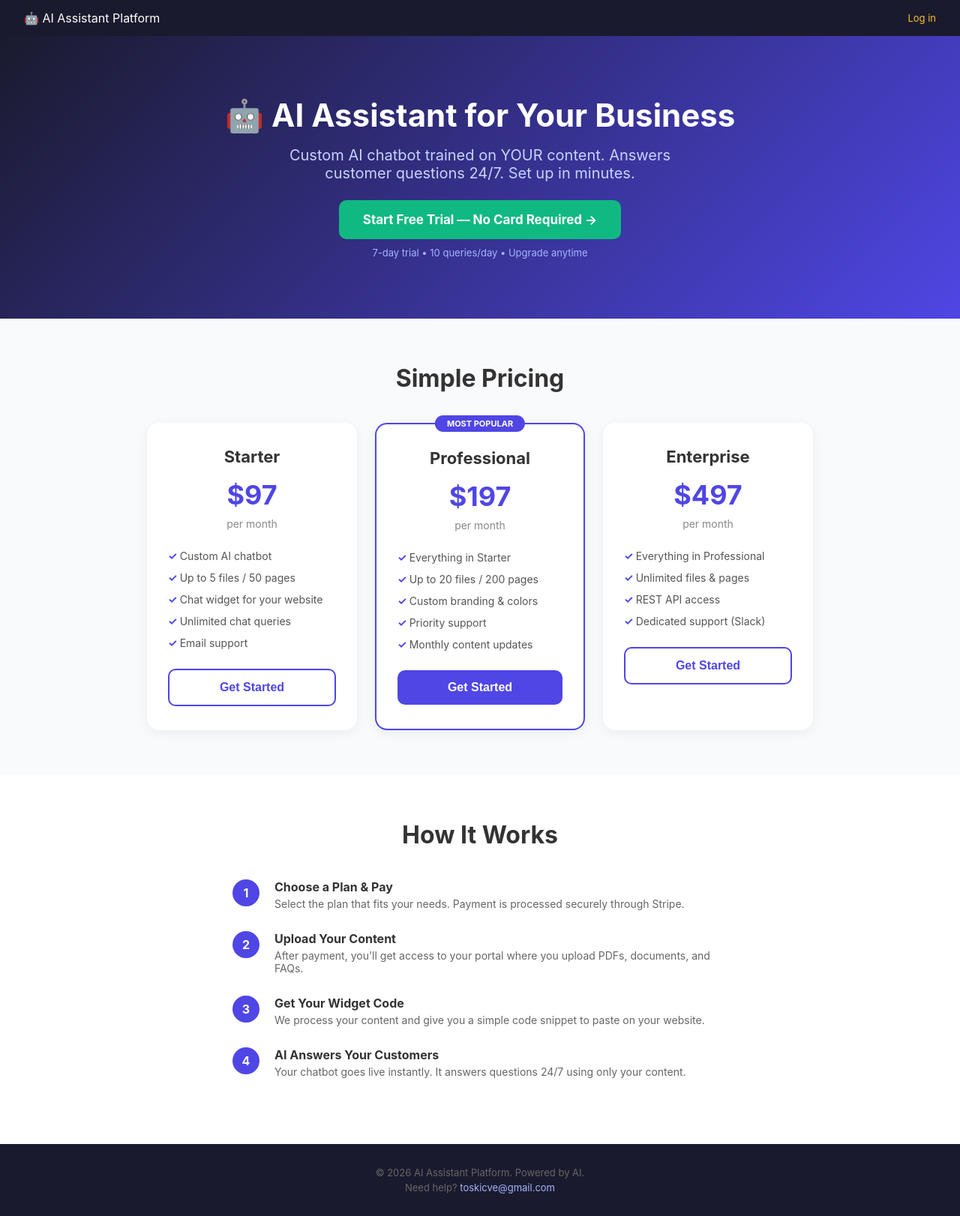
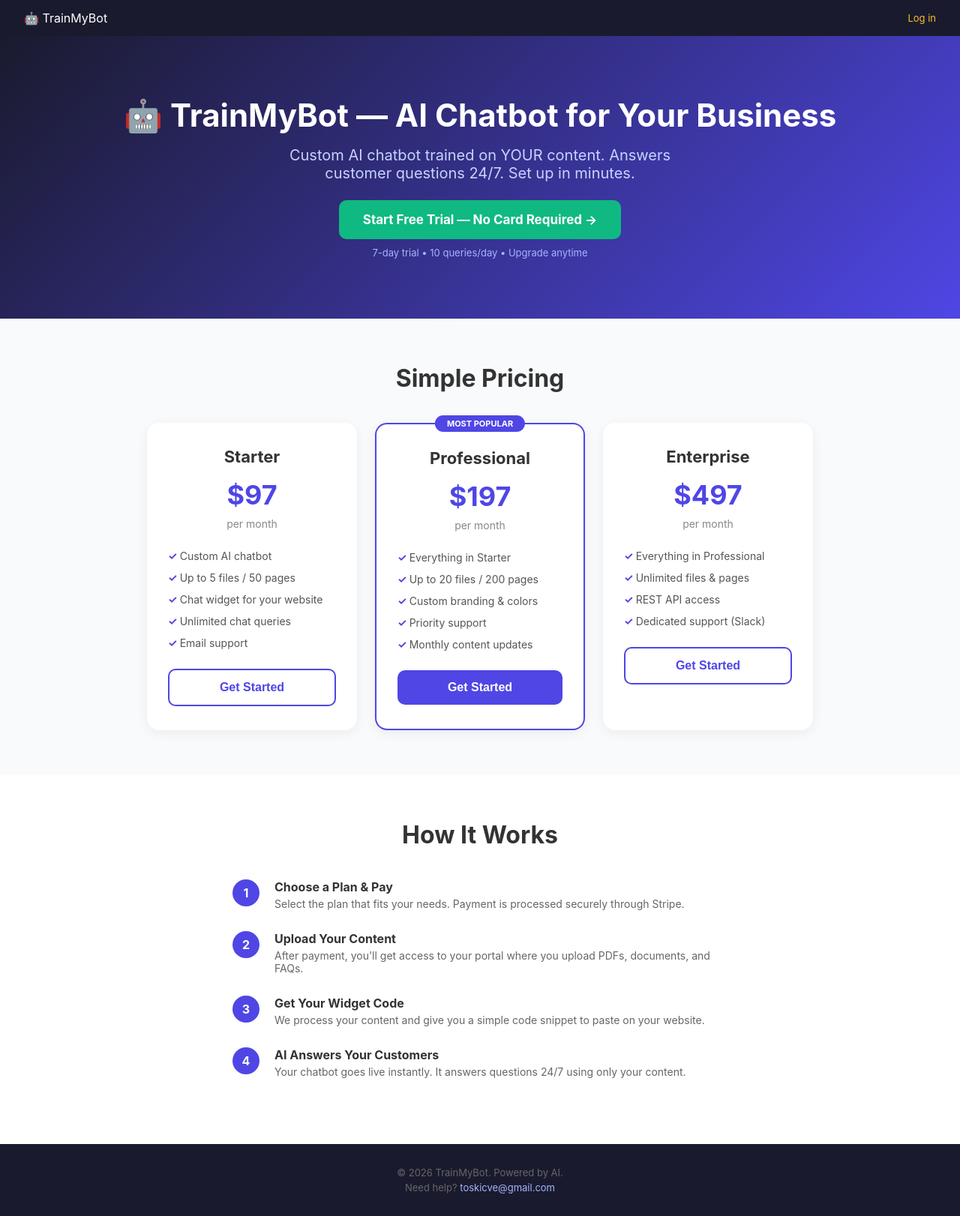
Before and after one commit to EngrTo/course-ai-assistant, a Flask app: page / in a window 1280 px wide. Shown: the whole page at 75% size. Run offline with Flask 3, Linux system fonts and the light colour scheme; some libraries are stand-ins or nearby versions.

Commit message:
Rebrand to TrainMyBot

```diff
--- a/app.py
+++ b/app.py
@@ -1,4 +1,4 @@
-"""Flask web app — Multi-tenant AI Assistant powered by Groq + Stripe."""
+"""Flask web app — Multi-tenant TrainMyBot powered by Groq + Stripe."""
 import os
 import secrets
 import stripe
@@ -81,7 +81,7 @@ def get_or_create_stripe_price(plan: str) -> str:
         return STRIPE_PRICE_IDS[plan]
 
     # Create product + price in Stripe
-    product = stripe.Product.create(name=f"AI Assistant — {plan.title()} Plan")
+    product = stripe.Product.create(name=f"TrainMyBot — {plan.title()} Plan")
     price = stripe.Price.create(
         product=product.id,
         unit_amount=PLAN_PRICES[plan],
@@ -331,7 +331,7 @@ def send_verification_email(to_email: str, business_name: str, verify_url: str):
     from email.mime.text import MIMEText
 
     msg = MIMEMultipart("alternative")
-    msg["Subject"] = f"Verify your email — {business_name} AI Assistant"
+    msg["Subject"] = f"Verify your email — {business_name} on TrainMyBot"
     msg["From"] = GMAIL_EMAIL
     msg["To"] = to_email
 
@@ -368,7 +368,7 @@ def send_reset_email(to_email: str, reset_url: str):
     from email.mime.text import MIMEText
 
     msg = MIMEMultipart("alternative")
-    msg["Subject"] = "Reset Your Password — AI Assistant Platform"
+    msg["Subject"] = "Reset Your Password — TrainMyBot"
     msg["From"] = GMAIL_EMAIL
     msg["To"] = to_email
 
@@ -402,7 +402,7 @@ def send_welcome_email(to_email: str, business_name: str, login_url: str):
     from email.mime.text import MIMEText
 
     msg = MIMEMultipart("alternative")
-    msg["Subject"] = f"Welcome to AI Assistant Platform — {business_name} is live! 🚀"
+    msg["Subject"] = f"Welcome to TrainMyBot — {business_name} is live! 🚀"
     msg["From"] = GMAIL_EMAIL
     msg["To"] = to_email
 
@@ -739,7 +739,7 @@ def dashboard_branding():
 
     data = request.get_json()
     primary_color = data.get("primary_color", "#4f46e5").strip()
-    bot_name = data.get("bot_name", "AI Assistant").strip()[:50]
+    bot_name = data.get("bot_name", "TrainMyBot").strip()[:50]
     welcome_message = data.get("welcome_message", "Hi! How can I help you today?").strip()[:200]
 
     # Basic color validation
@@ -1381,7 +1381,7 @@ def client_chat(client_id):
         return jsonify({"error": f"Client '{client_id}' not found"}), 404
     branding = {
         "primary_color": client.get("primary_color", "#4f46e5") if client else "#4f46e5",
-        "bot_name": client.get("bot_name", "AI Assistant") if client else "AI Assistant",
+        "bot_name": client.get("bot_name", "TrainMyBot") if client else "TrainMyBot",
         "welcome_message": client.get("welcome_message", "Hi! How can I help you today?") if client else "Hi! How can I help you today?",
     }
     return render_template("index.html", client_id=client_id, branding=branding)
--- a/templates/forgot_password.html
+++ b/templates/forgot_password.html
@@ -3,7 +3,7 @@
 <head>
     <meta charset="UTF-8">
     <meta name="viewport" content="width=device-width, initial-scale=1.0">
-    <title>Forgot Password — AI Assistant Platform</title>
+    <title>Forgot Password — TrainMyBot</title>
     <style>
         * { margin: 0; padding: 0; box-sizing: border-box; }
         body { font-family: -apple-system, BlinkMacSystemFont, 'Segoe UI', Roboto, sans-serif; background: #1a1a2e; display: flex; align-items: center; justify-content: center; min-height: 100vh; }
--- a/templates/home.html
+++ b/templates/home.html
@@ -3,7 +3,7 @@
 <head>
     <meta charset="UTF-8">
     <meta name="viewport" content="width=device-width, initial-scale=1.0">
-    <title>AI Assistant — Admin</title>
+    <title>Admin — TrainMyBot</title>
     <style>
         * { margin: 0; padding: 0; box-sizing: border-box; }
         body { font-family: -apple-system, BlinkMacSystemFont, 'Segoe UI', Roboto, sans-serif; background: #f0f2f5; color: #333; padding: 40px; }
@@ -40,7 +40,7 @@
 </head>
 <body>
     <div class="container">
-        <a href="/" style="color:white;text-decoration:none;">🤖 AI Assistant Platform</a>
+        <a href="/" style="color:white;text-decoration:none;">🤖 TrainMyBot</a>
         <p>Active clients:</p>
 
         {% if clients %}
--- a/templates/landing.html
+++ b/templates/landing.html
@@ -3,7 +3,7 @@
 <head>
     <meta charset="UTF-8">
     <meta name="viewport" content="width=device-width, initial-scale=1.0">
-    <title>AI Assistant for Your Business</title>
+    <title>TrainMyBot — AI Chatbot for Your Business</title>
     <style>
         * { margin: 0; padding: 0; box-sizing: border-box; }
         body { font-family: -apple-system, BlinkMacSystemFont, 'Segoe UI', Roboto, sans-serif; color: #333; }
@@ -118,7 +118,7 @@
 </head>
 <body>
     <div class="navbar">
-        <a href="/" style="color:white;text-decoration:none;">🤖 AI Assistant Platform</a>
+        <a href="/" style="color:white;text-decoration:none;">🤖 TrainMyBot</a>
         <div class="right">
             {% if logged_in %}
             <a href="/dashboard">Dashboard</a>
@@ -130,7 +130,7 @@
     </div>
 
     <div class="hero">
-        <h1>🤖 AI Assistant for Your Business</h1>
+        <h1>🤖 TrainMyBot — AI Chatbot for Your Business</h1>
         <p>Custom AI chatbot trained on YOUR content. Answers customer questions 24/7. Set up in minutes.</p>
         <a href="/signup" style="display:inline-block;margin-top:24px;padding:16px 32px;background:#10b981;color:white;border-radius:10px;font-size:17px;font-weight:700;text-decoration:none;transition:background 0.2s;">Start Free Trial — No Card Required →</a>
         <p style="color:#a5b4fc;font-size:13px;margin-top:10px;">7-day trial • 10 queries/day • Upgrade anytime</p>
@@ -215,7 +215,7 @@
     </div>
 
     <div class="footer">
-        &copy; 2026 AI Assistant Platform. Powered by AI.<br>
+        &copy; 2026 TrainMyBot. Powered by AI.<br>
         <span style="margin-top:4px;display:inline-block;">Need help? <a href="mailto:toskicve@gmail.com" style="color:#a5b4fc;text-decoration:none;">toskicve@gmail.com</a></span>
     </div>
 
--- a/templates/login.html
+++ b/templates/login.html
@@ -3,7 +3,7 @@
 <head>
     <meta charset="UTF-8">
     <meta name="viewport" content="width=device-width, initial-scale=1.0">
-    <title>Login — AI Assistant Platform</title>
+    <title>Login — TrainMyBot</title>
     <style>
         * { margin: 0; padding: 0; box-sizing: border-box; }
         body { font-family: -apple-system, BlinkMacSystemFont, 'Segoe UI', Roboto, sans-serif; background: #1a1a2e; display: flex; align-items: center; justify-content: center; min-height: 100vh; }
--- a/templates/portal.html
+++ b/templates/portal.html
@@ -3,7 +3,7 @@
 <head>
     <meta charset="UTF-8">
     <meta name="viewport" content="width=device-width, initial-scale=1.0">
-    <title>Your AI Assistant — Portal</title>
+    <title>Your Portal — TrainMyBot</title>
     <style>
         * { margin: 0; padding: 0; box-sizing: border-box; }
         body { font-family: -apple-system, BlinkMacSystemFont, 'Segoe UI', Roboto, sans-serif; background: #f0f2f5; color: #333; padding: 40px 20px; }
--- a/templates/reset_password.html
+++ b/templates/reset_password.html
@@ -3,7 +3,7 @@
 <head>
     <meta charset="UTF-8">
     <meta name="viewport" content="width=device-width, initial-scale=1.0">
-    <title>Reset Password — AI Assistant Platform</title>
+    <title>Reset Password — TrainMyBot</title>
     <style>
         * { margin: 0; padding: 0; box-sizing: border-box; }
         body { font-family: -apple-system, BlinkMacSystemFont, 'Segoe UI', Roboto, sans-serif; background: #1a1a2e; display: flex; align-items: center; justify-content: center; min-height: 100vh; }
--- a/templates/set_password.html
+++ b/templates/set_password.html
@@ -32,7 +32,7 @@
     <div class="card">
         <div class="icon">✅</div>
         <h2>Payment Successful!</h2>
-        <p>Your AI Assistant is ready. Create a password to secure your portal access.</p>
+        <p>Your chatbot is ready. Create a password to secure your account.</p>
         <div class="error" id="error"></div>
         <form onsubmit="return handleSetPassword(event)">
             <label>Your Email</label>
--- a/templates/signup.html
+++ b/templates/signup.html
@@ -3,7 +3,7 @@
 <head>
     <meta charset="UTF-8">
     <meta name="viewport" content="width=device-width, initial-scale=1.0">
-    <title>Start Free Trial — AI Assistant Platform</title>
+    <title>Start Free Trial — TrainMyBot</title>
     <style>
         * { margin: 0; padding: 0; box-sizing: border-box; }
         body { font-family: -apple-system, BlinkMacSystemFont, 'Segoe UI', Roboto, sans-serif; background: #1a1a2e; display: flex; align-items: center; justify-content: center; min-height: 100vh; }
--- a/templates/success.html
+++ b/templates/success.html
@@ -28,7 +28,7 @@
     <div class="card">
         <div class="icon">✅</div>
         <h1>Payment Successful!</h1>
-        <p>Your AI Assistant is being set up. Access your portal to upload documents and get your widget code.</p>
+        <p>Your chatbot is being set up. Access your portal to upload documents and get your widget code.</p>
         <a href="/portal?token={{ token }}" class="portal-link">Go to Your Portal →</a>
         <p class="note">
             Bookmark your portal link — it's your private access.<br>
```
Also changed, not shown: static/widget.js (+4 -4 lines), templates/dashboard.html (+5 -5 lines).
